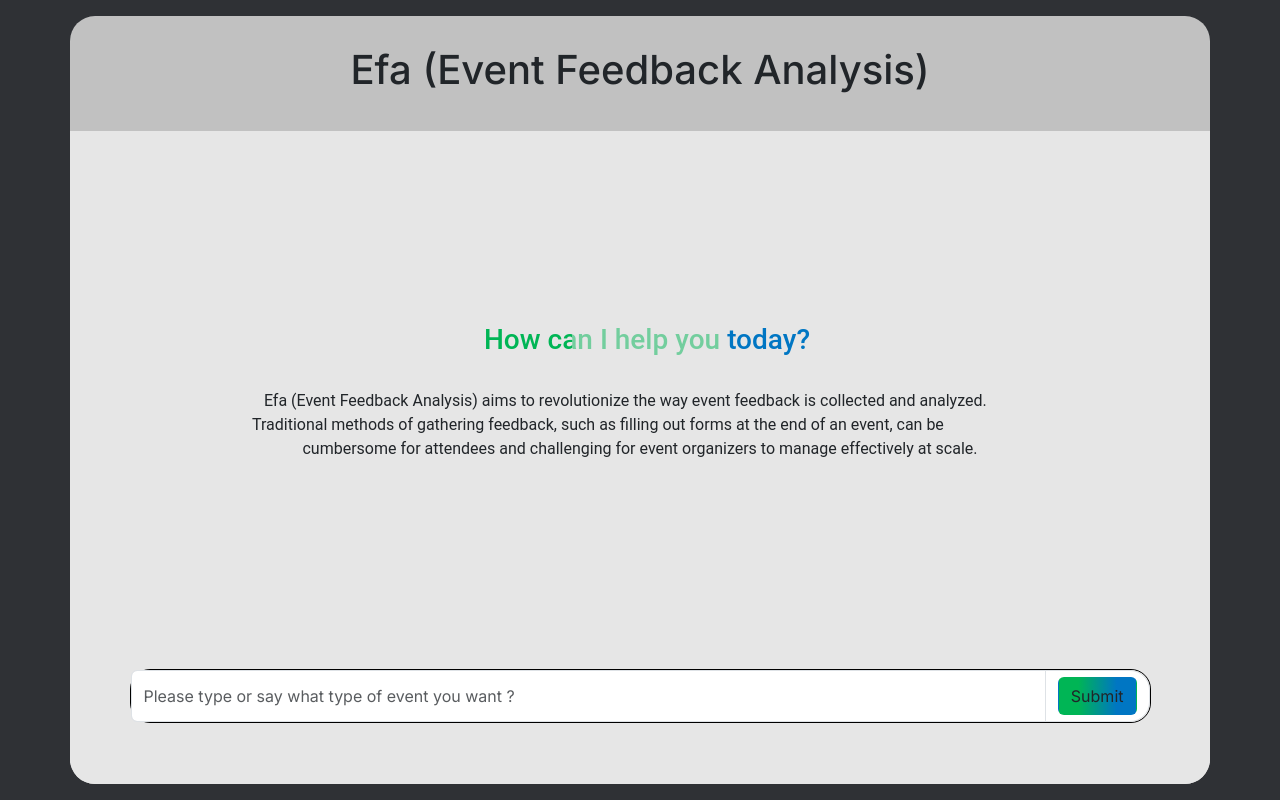
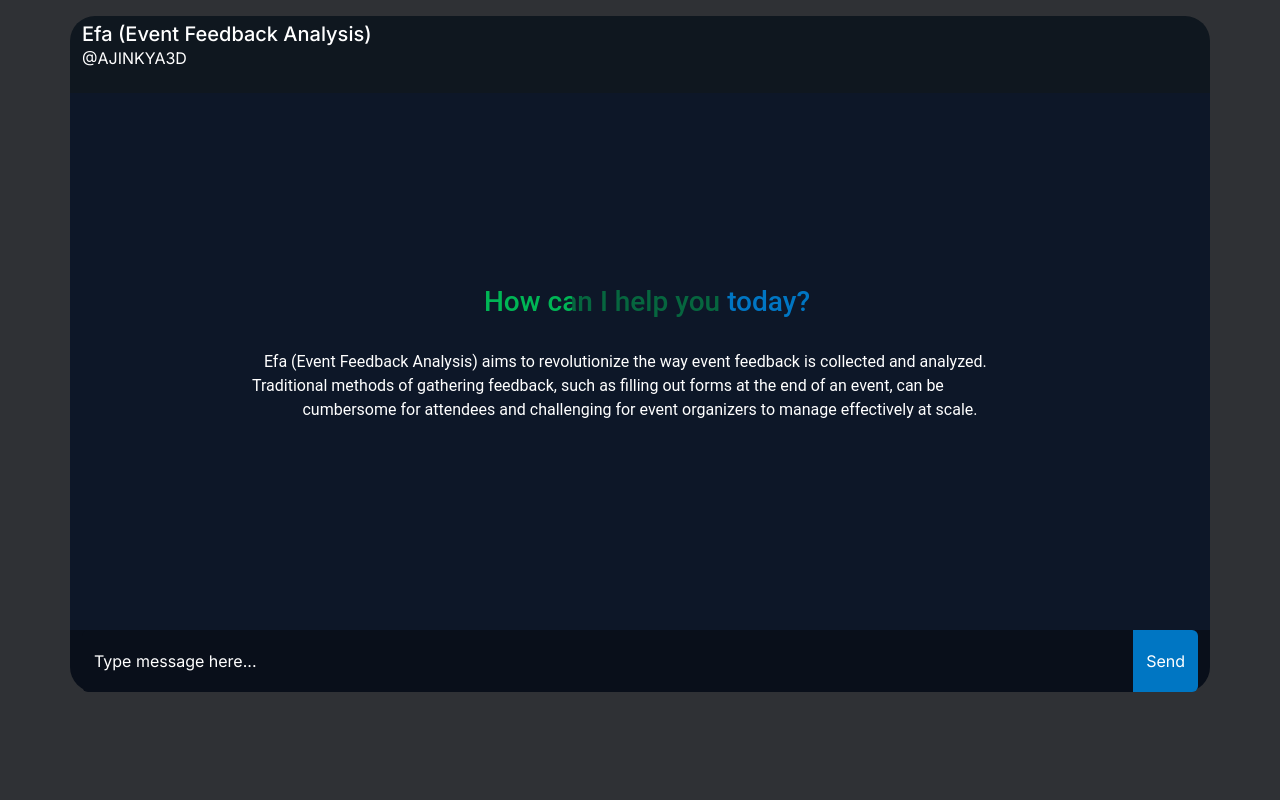
Before and after one commit to arhamansari11/Gemini-ultra-hackathon, a Next.js app: page / in a window 1280 px wide. Built offline with nearby package versions, Linux system fonts and the light colour scheme.

Commit message:
almost done

```diff
--- a/app/globals.css
+++ b/app/globals.css
@@ -17,9 +17,6 @@
   border-radius: 10px;
 }
 
-#productOptimization {
-  background-color: "#2f3135" !important;
-}
 .icon-container {
   cursor: pointer;
 }
@@ -30,6 +27,10 @@
 
 .rotate-right {
   transform: rotate(0deg);
+}
+
+input[type="text"]::placeholder {
+  color: white;
 }
 .heading3 {
   background: linear-gradient(
@@ -119,7 +120,6 @@ input {
 .sideBar-scroll {
   display: flex;
   flex-direction: column;
-  /* justify-content: space-between; */
 }
 .bottom-user {
   margin-top: auto !important;
@@ -153,5 +153,3 @@ input {
     transform: rotate(360deg);
   }
 }
-
-/* MEDIA QUERY */
--- a/app/page.js
+++ b/app/page.js
@@ -56,7 +56,11 @@ export default function Home() {
   return (
     <div
       id="productOptimization"
-      style={{ display: "flex", height: "100vh", minHeight: "400px" }}
+      style={{
+        display: "flex",
+        height: "100vh",
+        minHeight: "400px",
+      }}
     >
       <main
         className="main-gpt"
@@ -67,7 +71,7 @@ export default function Home() {
       >
         <div
           className="container-fluid d-flex justify-content-center align-items-center"
-          style={{ height: "100vh" }}
+          style={{ height: "100vh", margin: "auto 0" }}
         >
           <div
             className="container"
@@ -76,8 +80,8 @@ export default function Home() {
             <div
               className="row"
               style={{
-                backgroundColor: "#c1c1c1",
-                height: "15%",
+                backgroundColor: "#0F171F",
+                height: "10%",
                 borderTopLeftRadius: "25px",
                 borderTopRightRadius: "25px",
                 justifyContent: "center",
@@ -85,23 +89,36 @@ export default function Home() {
                 display: "flex",
               }}
             >
-              <h1 className="mx-auto text-center">
+              <div className="flex">
+                <div>
+                  <h5 className="m-0 p-0 text-white">
                     Efa (Event Feedback Analysis)
-              </h1>
+                  </h5>
+                  <p className=" p-0 text-white">@AJINKYA3D</p>
+                </div>
+              </div>
             </div>
 
             {promptsArr.length === 0 && (
               <div
                 className="row"
-                style={{ backgroundColor: "#e6e6e6", height: "70%" }}
+                style={{ backgroundColor: "#0D1728", height: "70%" }}
               >
                 <div
                   className="col d-flex flex-column gap-3 justify-content-center align-items-center"
                   style={{ margin: "0 auto", maxWidth: "800px" }}
                 >
                   <h3 className="heading3">&nbsp; How can I help you today?</h3>
-                  <p className="main-text " style={{ textAlignLast: "center" }}>
-                    &nbsp; &nbsp;Efa (Event Feedback Analysis) aims to revolutionize the way event feedback is collected and analyzed. Traditional methods of gathering feedback, such as filling out forms at the end of an event, can be cumbersome for attendees and challenging for event organizers to manage effectively at scale.
+                  <p
+                    className="main-text text-white"
+                    style={{ textAlignLast: "center" }}
+                  >
+                    &nbsp; &nbsp;Efa (Event Feedback Analysis) aims to
+                    revolutionize the way event feedback is collected and
+                    analyzed. Traditional methods of gathering feedback, such as
+                    filling out forms at the end of an event, can be cumbersome
+                    for attendees and challenging for event organizers to manage
+                    effectively at scale.
                   </p>
                 </div>
               </div>
@@ -111,12 +128,12 @@ export default function Home() {
             {promptsArr.length !== 0 && (
               <div
                 className="prompt-scroll-box row "
-                style={{ backgroundColor: "#e6e6e6", height: "70%" }}
+                style={{ backgroundColor: "#0D1728", height: "70%" }}
               >
-                <div className="scroll-inner ">
+                <div className="scroll-inner">
                   <div
-                    className=" row prompts px-5 pt-4"
-                    style={{ backgroundColor: "#e6e6e6", height: "70%" }}
+                    className="row prompts px-5 pt-4"
+                    style={{ backgroundColor: "#0D1728", height: "70%" }}
                   >
                     <div className="container-fluid">
                       {promptsArr.map((prom, index) => (
@@ -206,62 +223,39 @@ export default function Home() {
             <div
               className="row"
               style={{
-                backgroundColor: "#e6e6e6",
-                height: "15%",
+                backgroundColor: "#090F1A",
+                height: "8%",
                 borderBottomLeftRadius: "25px",
                 borderBottomRightRadius: "25px",
               }}
             >
-              <div
-                className="col "
-                style={{
-                  backgroundColor: "#e6e6e6",
-                  borderBottomLeftRadius: "25px",
-                  borderBottomRightRadius: "25px",
-                }}
-              >
-                <div className="row">
-                  <div className="col"></div>
-                  <div className="col-11 ">
-                    <div
-                      className="input-group mb-3"
-                      style={{
-                        border: "1px black solid",
-                        borderRadius: "20px",
-                      }}
-                    >
+              <div className="input-group">
                 <input
                   value={prompt}
+                  style={{
+                    backgroundColor: "#090F1A",
+                    border: "none",
+                    color: "white",
+                  }}
                   onChange={(e) => setPrompt(e.target.value)}
                   type="text"
-                        className="form-control "
-                        placeholder="Please type or say what type of event you want ?"
+                  className="form-control"
+                  placeholder="Type message here..."
                   aria-label="Username"
                   aria-describedby="basic-addon1"
                 />
-                      <span
-                        className="input-group-text"
-                        id="basic-addon1"
-                        style={{
-                          backgroundColor: "white",
-                          borderTopRightRadius: "20px",
-                          borderBottomRightRadius: "20px",
-                        }}
-                      >
+
                 <button
                   onClick={handleSubmit}
-                          className="btn btnGradient"
-                          style={{ backgroundColor: "#0076c3" }}
+                  className="btn"
+                  disabled={loading}
+                  style={{ backgroundColor: "#0076c3", color: "white" }}
                 >
-                          {loading ? <Spinner /> : "Submit"}
+                  {loading ? <Spinner /> : "Send"}
                 </button>
-                      </span>
               </div>
-                    {error && <p className="text-danger">{error}</p>}
-                  </div>
-                  <div className="col"></div>
-                </div>
-              </div>
+
+              {/* {error && <p className="text-danger">{error}</p>} */}
             </div>
           </div>
         </div>
```
Lines whose indentation alone changed are shown as unchanged.
